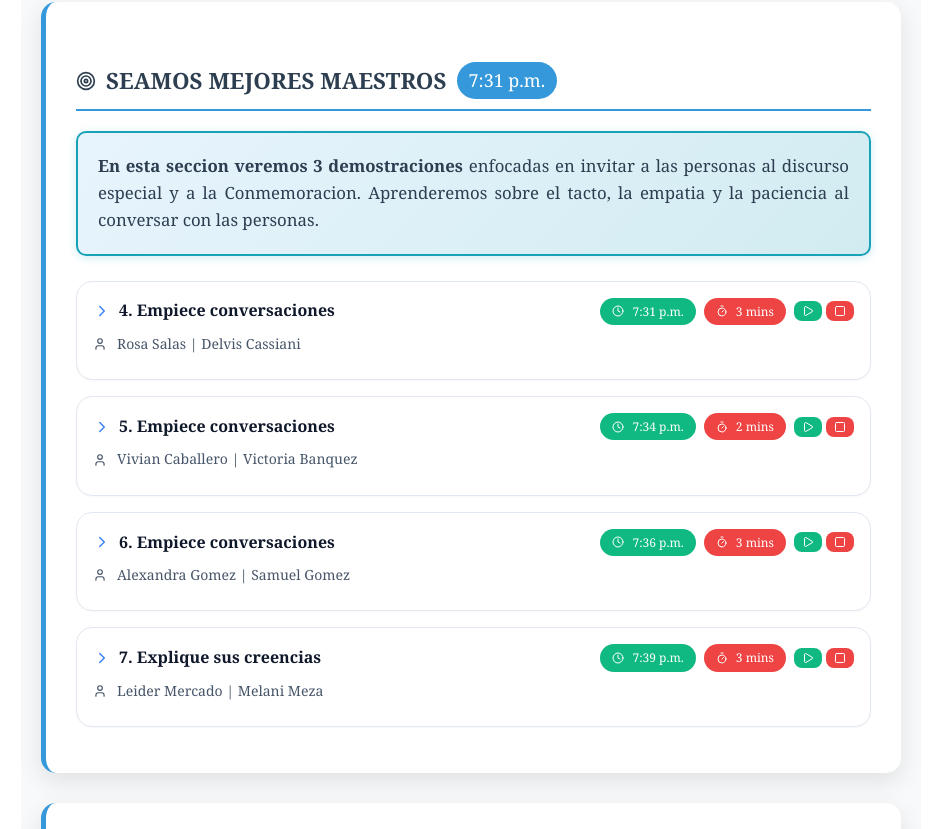
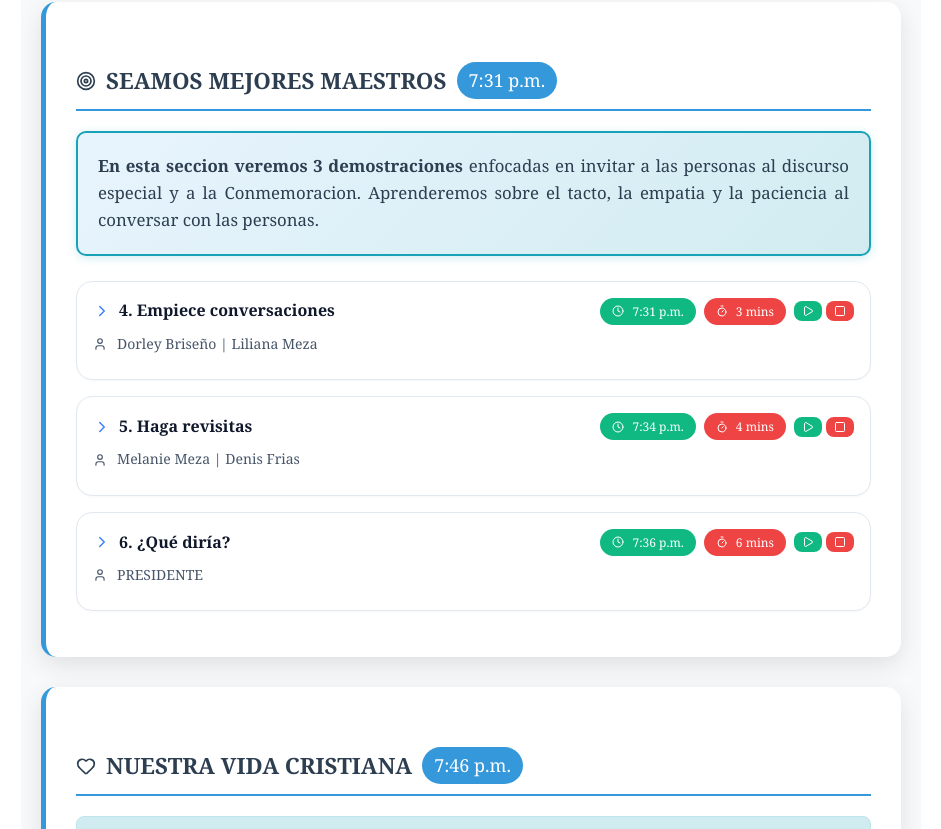
Before and after one commit to santicl/speech, a React (Create React App) app: page /meet in a window 1280 px wide. Shown: the part 1971-2800 px from the top of the page, without its empty margins (169-1110 px from the left). Built offline with nearby package versions, Linux system fonts and the light colour scheme.

Commit message:
new meet

```diff
--- a/src/App.js
+++ b/src/App.js
@@ -16,8 +16,8 @@ export default function MeetingProgram() {
   const [assignments, setAssignments] = useState([
     {
       id: "tesoros-1",
-      title: "1. ¡Cuánto amamos nuestro paraíso espiritual!",
-      participant: "Josue Briseño",
+      title: "1. Jehová ayuda a quienes apoyan su Reino",
+      participant: "Samuel Banquez",
       time: "7:06 p.m.",
       duration: "10 mins",
       isExpanded: false,
@@ -27,7 +27,7 @@ export default function MeetingProgram() {
     {
       id: "tesoros-2",
       title: "2. Busquemos perlas escondidas",
-      participant: "Samuel Banquez",
+      participant: "Elder Gomez",
       time: "7:16 p.m.",
       duration: "10 mins",
       isExpanded: false,
@@ -37,20 +37,25 @@ export default function MeetingProgram() {
     {
       id: "tesoros-3",
       title: "3. Lectura de la Biblia",
-      participant: "Alvaro Salas - Isaías 65:17-25",
+      participant: "Santiago Castellanos - Jeremias 36:1-13",
       duration: "4 mins",
       expandableContent: `
         <div class="bible-reading">
           <div class="bible-verses">
-            <p><strong>17</strong> “Porque, ¡miren!, voy a crear unos nuevos cielos y una nueva tierra; y las cosas del pasado no serán recordadas ni vendrán al corazón.</p>
-            <p><strong>18</strong> Así que alégrense y estén felices para siempre por lo que voy a crear. Porque, ¡miren!, voy a crear a Jerusalén para que sea un motivo de alegría y a su pueblo para que sea un motivo de felicidad.</p>
-            <p><strong>19</strong> Y me alegraré por Jerusalén y me sentiré feliz por mi pueblo; ya no se oirá más en ella el sonido del llanto ni los gritos de angustia”.</p>
-            <p><strong>20</strong> “Allí ya no habrá bebés que vivan solo unos cuantos días ni viejos que no completen los días de su vejez. Porque al que muera con cien años de edad se le considerará un simple muchacho, y el pecador será maldecido, aunque tenga cien años.</p>
-            <p><strong>21</strong> Construirán casas y vivirán en ellas; plantarán viñas y comerán su fruto.</p>
-            <p><strong>22</strong> No construirán casas para que otros vivan en ellas ni plantarán para que otros coman. Porque los días de mi pueblo serán como los días de un árbol, y mis escogidos disfrutarán al máximo del fruto de su trabajo.</p>
-            <p><strong>23</strong> No se esforzarán en vano ni traerán hijos al mundo para que sufran, porque son la descendencia compuesta por los que Jehová ha bendecido, ellos y sus descendientes.</p>
-            <p><strong>24</strong> Incluso antes de que ellos llamen, yo responderé; mientras todavía estén hablando, yo los escucharé.</p>
-            <p><strong>25</strong> El lobo y el cordero comerán juntos, el león comerá paja igual que el toro, y la serpiente se alimentará de polvo. No harán ningún daño ni destruirán nada en toda mi santa montaña”, dice Jehová.</p>
+            <p><strong>1</strong> En el cuarto año de Jehoiaquim+ hijo de Josías —el rey de Judá—, Jeremías recibió estas palabras de parte de Jehová:</p>
+            <p><strong>2</strong> “Toma un rollo* y escribe en él todas las palabras que te he dicho contra Israel, Judá+ y todas las naciones+ desde el primer día en que te hablé en los días de Josías hasta hoy.</p>
+            <p><strong>3</strong> Cuando los de la casa de Judá escuchen toda la calamidad que tengo pensado mandarles, quizás dejen su mal camino y así pueda perdonarles su error y su pecado”.</p>
+            <p><strong>4</strong> Jeremías entonces llamó a Baruc+ hijo de Nerías y le dictó todas las palabras que Jehová le había dicho, y Baruc las escribió en el rollo.</p>
+            <p><strong>5</strong> Entonces Jeremías le ordenó a Baruc: “Yo tengo prohibido entrar en la casa de Jehová,</p>
+            <p><strong>6</strong> así que tienes que entrar tú y leer del rollo en voz alta las palabras de Jehová que te dicté. Léelas a oídos del pueblo en la casa de Jehová en un día de ayuno; así se las leerás a toda la gente de Judá que viene de sus ciudades.</p>
+            <p><strong>7</strong> Quizás su súplica llegue a Jehová y cada uno deje su mal camino, porque grande es la ira y la furia que Jehová ha expresado contra este pueblo”.</p>
+            <p><strong>8</strong> Así que Baruc hijo de Nerías hizo todo lo que le había mandado el profeta Jeremías; leyó en voz alta en la casa de Jehová las palabras de Jehová que estaban en el rollo.</p>
+            <p><strong>9</strong> En el quinto año de Jehoiaquim+ hijo de Josías —el rey de Judá—, en el noveno mes, toda la gente de Jerusalén y toda la gente que llegó de las ciudades de Judá a Jerusalén recibieron la orden de hacer un ayuno delante de Jehová.</p>
+            <p><strong>10</strong> Baruc entonces leyó en voz alta en la casa de Jehová las palabras de Jeremías que estaban en el rollo.* Las leyó a oídos de todo el pueblo en el cuarto* de Guemarías+ hijo del copista* Safán,+ en el patio superior, a la entrada de la puerta nueva de la casa de Jehová</p>
+            <p><strong>11</strong> Cuando Micaya, hijo de Guemarías, hijo de Safán, oyó todas las palabras de Jehová que estaban en el rollo,</p>
+            <p><strong>12</strong> bajó a la casa* del rey, al cuarto del secretario. Todos los príncipes* estaban allí sentados: el secretario Elisamá,+ Delayá hijo de Semaya, Elnatán+ hijo de Acbor,+ Guemarías hijo de Safán, Sedequías hijo de Hananías, y todos los demás príncipes. </p>
+            <p><strong>13</strong> Micaya les dijo todas las palabras que había oído cuando Baruc leyó el rollo* a oídos del pueblo.</p>
+
           </div>
 
           <div class="lesson-section">
@@ -109,26 +114,26 @@ export default function MeetingProgram() {
     {
       id: "maestros-1",
       title: "4. Empiece conversaciones",
-      participant: "Rosa Salas | Delvis Cassiani",
+      participant: "Dorley Briseño | Liliana Meza",
       duration: "3 mins",
       time: "7:31 p.m.",
       expandableContent: `
         <div class="assignment-content">
           <div class="assignment-details">
-            <h4>PREDICACIÓN INFORMAL</h4>
-            <p><strong>Marco de circunstancia:</strong> Busque una manera natural de hacerle saber a la persona que usted es testigo de Jehová</p>
+            <h4>PREDICACIÓN PÚBLICA</h4>
+            <p><strong>Marco de circunstancia:</strong> Ofrézcale un curso de la Biblia a una persona que no tiene antecedentes cristiano.</p>
           </div>
 
           <div class="lesson-section">
             <div class="lesson-header">
               <h4>Tacto</h4>
-              <div class="lesson-reference">lmd lección 5 punto 3</div>
+              <div class="lesson-reference">lmd lección 5 punto 5</div>
             </div>
             <div class="lesson-book">Hacer discípulos: una obra de amor</div>
 
             <div class="lesson-content">
               <div class="lesson-point">
-                <p><strong>3.</strong> Elija bien sus palabras. Por ejemplo, si habla con una persona que no tiene antecedentes cristianos, quizás tenga que referirse a la Biblia o a Jesús de forma diferente.</p>
+                <p><strong>5.</strong> Siempre que sea posible, dele la razón a la persona y felicítela. Recuerde que quizás la persona crea de corazón que está en lo correcto. Primero busque un terreno común y luego ayúdela poco a poco a entender lo que la Biblia enseña.</p>
               </div>
             </div>
           </div>
@@ -140,27 +145,31 @@ export default function MeetingProgram() {
     },
     {
       id: "maestros-2",
-      title: "5. Empiece conversaciones",
-      participant: "Vivian Caballero | Victoria Banquez",
-      duration: "2 mins",
+      title: "5. Haga revisitas",
+      participant: "Melanie Meza | Denis Frias",
+      duration: "4 mins",
       time: "7:34 p.m.",
       expandableContent: `
         <div class="assignment-content">
           <div class="assignment-details">
-            <h4>PREDICACIÓN PÚBLICA</h4>
-            <p><strong>Marco de circunstancia:</strong> La persona quiere discutir con usted</p>
+            <h4>DE CASA EN CASA</h4>
+            <p><strong>Marco de circunstancia:</strong> Ofrézcale un curso de la Biblia a una persona que aceptó un tratado en la visita anterior. </p>
           </div>
 
           <div class="lesson-section">
             <div class="lesson-header">
-              <h4>Humildad</h4>
-              <div class="lesson-reference">lmd lección 4 punto 5</div>
+              <h4>Empatía</h4>
+              <div class="lesson-reference">lmd lección 9 punto 4</div>
             </div>
             <div class="lesson-book">Hacer discípulos: una obra de amor</div>
 
             <div class="lesson-content">
               <div class="lesson-point">
-                <p><strong>5.</strong> Sea apacible. No se empeñe en demostrar que usted tiene la razón. Nuestro objetivo no es discutir. La humildad lo ayudará a mantener la calma y a saber cuándo es hora de retirarse (Prov. 17:14; Tito 3:2). Si usted responde de forma amable y muestra apacibilidad, puede que la persona esté dispuesta a conversar con nosotros en otra ocasión.</p>
+                <p><strong>4.</strong> Piense en la persona. Recuerde lo que han hablado y pregúntese:</p>
+                <ul>
+                <li>“¿Por qué necesita conocer la verdad?”.</li>
+                <li>“¿Cómo mejoraría su vida ahora y en el futuro si estudiara la Biblia?”.</li>
+                </ul>
               </div>
             </div>
           </div>
@@ -172,87 +181,31 @@ export default function MeetingProgram() {
     },
     {
       id: "maestros-3",
-      title: "6. Empiece conversaciones",
-      participant: "Alexandra Gomez | Samuel Gomez",
-      duration: "3 mins",
+      title: "6. ¿Qué diría?",
+      participant: "PRESIDENTE",
+      duration: "6 mins",
       time: "7:36 p.m.",
       expandableContent: `
         <div class="assignment-content">
           <div class="assignment-details">
-            <h4>DE CASA EN CASA</h4>
-            <p><strong>Marco de circunstancia:</strong> Use un tratado para empezar una conversación</p>
+            <h4>(6 mins.) Análisis con el auditorio. DE CASA EN CASA</h4>
           </div>
 
           <div class="lesson-section">
             <div class="lesson-header">
-              <h4>Interés sincero</h4>
-              <div class="lesson-reference">lmd lección 1 punto 4</div>
+              <h4>Naturalidad</h4>
+              <div class="lesson-reference">lmd lección 2 punto 5</div>
             </div>
             <div class="lesson-book">Hacer discípulos: una obra de amor</div>
 
             <div class="lesson-content">
               <div class="lesson-point">
-                <p><strong>4.</strong> Sea observador. Pregúntese:</p>
+                <p><strong>5.</strong> Sea adaptable. Puede que la conversación tome un rumbo inesperado. En vez de usar la idea que usted tenía en mente, esté dispuesto a adaptar el mensaje a lo que le preocupa a la persona.</p>
+                <p>LUEGO PREGUNTE:</p>
                 <ul>
-                  <li>"¿Qué está haciendo la persona en este momento? ¿En qué estará pensando?".</li>
-                  <li>"¿Qué me dicen su ropa, su apariencia y su vivienda sobre sus creencias o su cultura?".</li>
-                  <li>"¿Es un buen momento para conversar?".</li>
+                <li>1. La persona está preocupada por la subida de los precios. ¿Qué le diría para demostrarle que entiende su preocupación?</li>
+                <li>2. ¿Qué texto le mostraría?</li>
                 </ul>
-              </div>
-            </div>
-          </div>
-        </div>
-      `,
-      isExpanded: false,
-      timerRunning: false,
-      recordedTime: 0,
-    },
-    {
-      id: "maestros-4",
-      title: "7. Explique sus creencias",
-      participant: "Leider Mercado | Melani Meza",
-      time: "7:39 p.m.",
-      duration: "3 mins",
-      expandableContent: `
-        <div class="assignment-content">
-          <div class="assignment-details">
-            <h4>ESCENIFICACIÓN</h4>
-            <p><strong>Tema:</strong> ¿Quién es el anticristo?</p>
-            <p><strong>Referencia:</strong> ijwbq artículo 87</p>
-          </div>
-
-          <div class="lesson-section">
-            <div class="lesson-header">
-              <h4>Hablar con sencillez</h4>
-              <div class="lesson-reference">th lección 17</div>
-            </div>
-            <div class="lesson-book">Seamos mejores lectores y maestros</div>
-            <div class="lesson-scripture">1 Corintios 14:9</div>
-
-            <div class="lesson-summary">
-              <h5>RESUMEN:</h5>
-              <p>Ayude a sus oyentes a entender lo que les está diciendo.</p>
-            </div>
-
-            <div class="lesson-content">
-              <h5>CÓMO HACERLO:</h5>
-
-              <div class="lesson-point">
-                <h6>Estudie la información a fondo</h6>
-                <p>Debe entender bien el tema para poder explicarlo con sencillez y en sus propias palabras.</p>
-              </div>
-
-              <div class="lesson-point">
-                <h6>Use frases cortas y expresiones sencillas</h6>
-                <p>Aunque no está mal usar frases largas, es mejor usar frases o expresiones cortas al mencionar un punto principal.</p>
-                <div class="tip-box">
-                  <strong>Sugerencia práctica:</strong> No añada detalles innecesarios que puedan confundir o abrumar a sus oyentes. Evite las expresiones complicadas. Es mejor usar un lenguaje sencillo.
-                </div>
-              </div>
-
-              <div class="lesson-point">
-                <h6>Explique los términos poco conocidos</h6>
-                <p>Úselos lo menos posible. No olvide dar una explicación cuando mencione expresiones, personajes bíblicos, unidades de medida o costumbres de la antigüedad que sus oyentes no conozcan.</p>
               </div>
             </div>
           </div>
@@ -264,19 +217,9 @@ export default function MeetingProgram() {
     },
     {
       id: "vida-1",
-      title: "8. ¿Tendrás tú una vida llena de cosas buenas?",
-      participant: "Erwin Corrales",
+      title: "7.  Seamos siempre neutrales en nuestro corazón",
+      participant: "Juan Peinado",
       time: "7:42 p.m.",
-      duration: "15 mins",
-      isExpanded: false,
-      timerRunning: false,
-      recordedTime: 0,
-    },
-    {
-      id: "vida-2",
-      title: "9. Preparados para las situaciones de emergencia: Esté listo para lo imprevisto",
-      participant: "Angel Echenique",
-      time: "7:57 p.m.",
       duration: "15 mins",
       isExpanded: false,
       timerRunning: false,
@@ -285,10 +228,10 @@ export default function MeetingProgram() {
     {
       id: "vida-3",
       title: "10. Estudio bíblico de la congregación",
-      participant: "Luis Diaz | Lector: José Salvador Castellanos",
+      participant: "Angel Echenique | Lector: Beder Peinado",
       time: "8:12 p.m.",
       duration: "30 mins",
-      description: "lfb lecciones 88, 89",
+      description: "CAPITULO 9",
       isExpanded: false,
       timerRunning: false,
       recordedTime: 0,
@@ -1785,7 +1728,7 @@ export default function MeetingProgram() {
         {/* Meeting Header */}
         <div className="meeting-header">
           <h1 className="meeting-title">REUNIONES</h1>
-          <div className="meeting-date">25-31 DE MAYO | ISAÍAS 65, 66</div>
+          <div className="meeting-date">21-27 DE SEPTIEMBRE | JEREMÍAS 36, 37</div>
           <div className="meeting-time">7:00 p.m.</div>
           <div className="president-info">
             <strong>Presidente:</strong> Santiago Caballero Suárez
@@ -1796,7 +1739,7 @@ export default function MeetingProgram() {
         <div className="section">
           <div className="song-prayer song">
             <Mic size={16} style={{ display: 'inline', marginRight: 8 }} />
-            <strong>Canción:</strong> 24 - Subamos a la montaña de Jehova
+            <strong>Canción:</strong> 74 Ven a cantar la gran canción del Reino
           </div>
           <div className="song-prayer prayer">
             <Heart size={16} style={{ display: 'inline', marginRight: 8 }} />
@@ -1943,7 +1886,7 @@ export default function MeetingProgram() {
             </div>
           </div>
 
-          {assignments.slice(3, 7).map((assignment) => (
+          {assignments.slice(3, 6).map((assignment) => (
             <div key={assignment.id} className={`assignment ${assignment.isExpanded ? "expanded" : ""}`}>
               <div className="assignment-header">
                 <div className="assignment-title" onClick={() => toggleAssignmentExpansion(assignment.id)}>
@@ -1994,10 +1937,10 @@ export default function MeetingProgram() {
 
           <div className="song-prayer song">
             <Mic size={16} style={{ display: 'inline', marginRight: 8 }} />
-            <strong>Canción:</strong> 80 - Prueben y vean que Jehová es bueno
-          </div>
-
-          {assignments.slice(7).map((assignment) => (
+            <strong>Canción:</strong> 142 Aferrémonos a nuestra esperanza
+          </div>
+
+          {assignments.slice(6, 8).map((assignment) => (
             <div key={assignment.id} className={`assignment ${assignment.isExpanded ? "expanded" : ""}`}>
               <div className="assignment-header">
                 <div className="assignment-title" onClick={() => toggleAssignmentExpansion(assignment.id)}>
@@ -2176,7 +2119,7 @@ export default function MeetingProgram() {
         <div className="section">
           <div className="song-prayer song" style={{ marginTop: "20px" }}>
             <Mic size={16} style={{ display: 'inline', marginRight: 8 }} />
-            <strong>8:35 p.m. - Canción:</strong> 55 - No los temas
+            <strong>8:35 p.m. - Canción:</strong> 134 Los hijos son un regalo de Dios
           </div>
           <div className="song-prayer prayer">
             <Heart size={16} style={{ display: 'inline', marginRight: 8 }} />
--- a/src/AppRoute.js
+++ b/src/AppRoute.js
@@ -20,7 +20,7 @@ function AppRoute() {
   return (
     <BrowserRouter>
       <Routes>
-        <Route path="/" element={<DiscourseNewCovenant />} />
+        <Route path="/" element={<MeetingProgram />} />
         <Route path="/meet" element={<MeetingProgram />} />
         <Route path="/evacuacion" element={<DiscourseEvacuationDrill />} />
         <Route path="/nuevo-pacto" element={<DiscourseNewCovenant />} />
```
